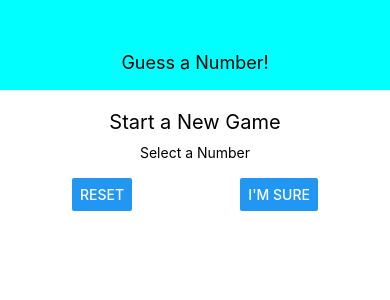
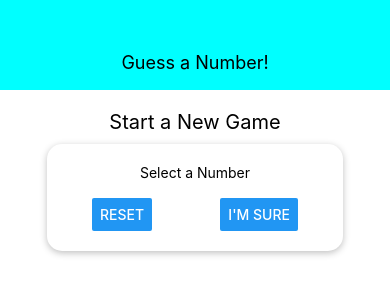
Before and after one commit to wheresronald0/guess-a-number, a React Native app in the folder rn-guess-a-number/: screen / in a window 390 px wide. Shown: the top 300 px of the page. Built offline with nearby package versions, Linux system fonts and the light colour scheme.

Commit message:
syled inputsContainer

```diff
--- a/rn-guess-a-number/App.js
+++ b/rn-guess-a-number/App.js
@@ -2,7 +2,7 @@ import { StatusBar } from "expo-status-bar";
 import React from "react";
 import { StyleSheet, Text, View } from "react-native";
 import Header from "./components/Header";
-import StartGameScreen from "./container/startGameScreen";
+import StartGameScreen from "./container/StartGameScreen";
 
 export default function App() {
   return (
--- a/rn-guess-a-number/container/startGameScreen.js
+++ b/rn-guess-a-number/container/startGameScreen.js
@@ -27,17 +27,29 @@ const styles = StyleSheet.create({
     fontSize: 20,
     marginVertical: 10,
   },
+  InputsContainer: {
+    width: 300,
+    maxWidth: "80%",
+    alignItems: "center",
+    shadowColor: "black",
+    shadowOffset: {
+      width: 0,
+      height: 2,
+    },
+    shadowRadius: 7,
+    shadowOpacity: 0.25,
+    //Andriod only
+    elevation: 5,
+    backgroundColor: "white",
+    padding: 20,
+    borderRadius: 15,
+  },
   buttonContainer: {
     flexDirection: "row",
     width: "100%",
     justifyContent: "space-between",
     paddingHorizontal: 25,
   },
-  InputsContainer: {
-    width: 300,
-    maxWidth: "80%",
-    alignItems: "center",
-  },
 });
 
 export default StartGameScreen;
```
